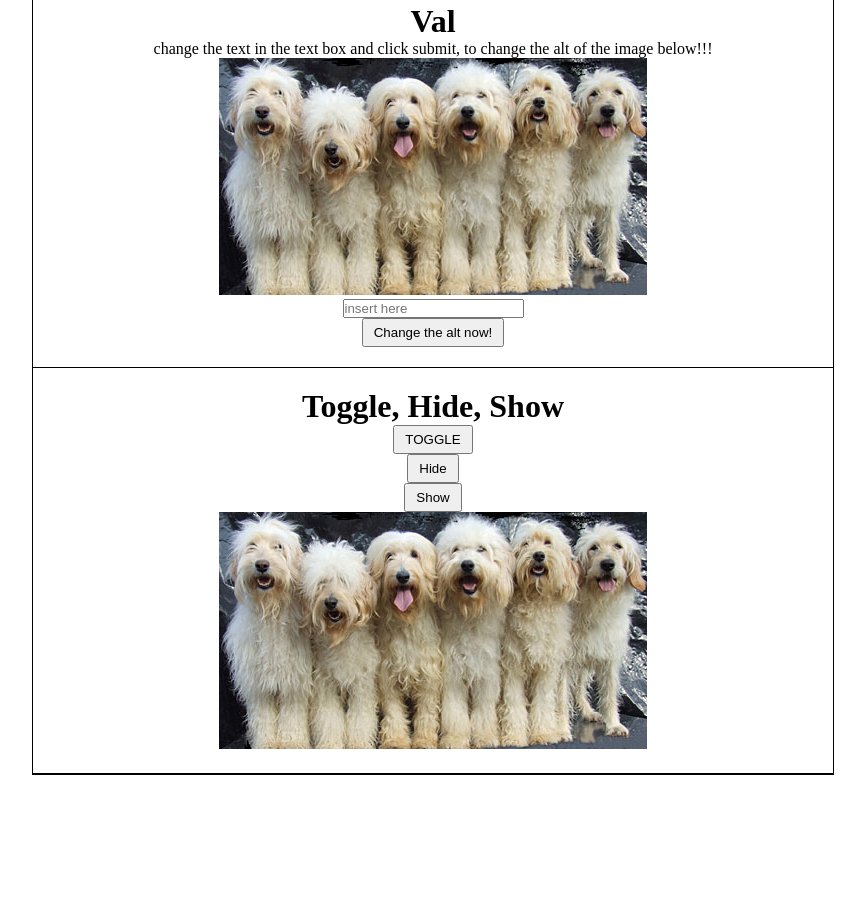
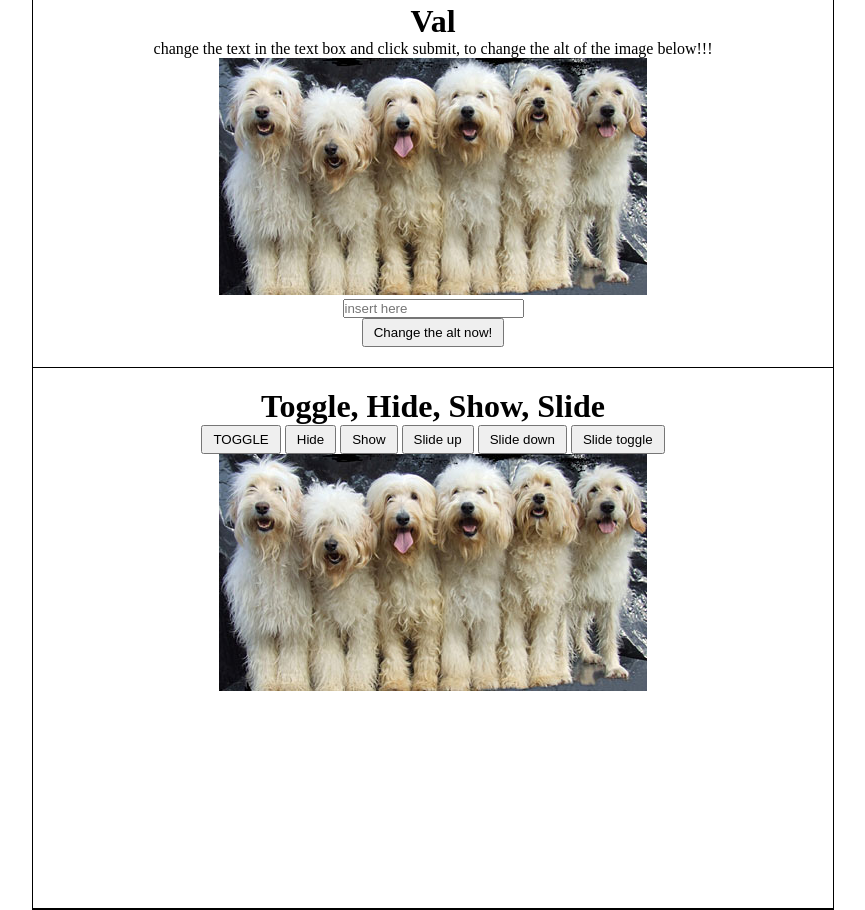
Before and after one commit to stormywake/jquery_test, a plain HTML site: page index.html in a window 1280 px wide. Shown: the part 1351-2261 px from the top of the page, without its empty margins (207-1072 px from the left). Before the commit the page ends 2126 px from the top, so only its background shows below. Drawn offline with nearby package versions, Linux system fonts and the light colour scheme.

Commit message:
added slide jquery funcions

```diff
--- a/index.html
+++ b/index.html
@@ -43,6 +43,15 @@
 		    });
 		    $('#show').click(function(){
 		    	$('#toggle_dog').show();
+		    });
+		    $('#slide_up').click(function(){
+		    	$('#toggle_dog').slideUp("slow");
+		    });
+		    $('#slide_down').click(function(){
+		    	$('#toggle_dog').slideDown("slow");
+		    });
+		    $('#slide_toggle').click(function(){
+		    	$('#toggle_dog').slideToggle("slow");
 		    });
 		});
 	</script>
@@ -94,11 +103,16 @@
 			<input class="block" id="dog_text" type="texarea" placeholder="insert here">
 			<button class="block btn" id="val">Change the alt now!</button>
 		</div><!--  end of val section -->
-		<div class="section">
-			<h1>Toggle, Hide, Show</h1>
-			<button id="toggle" class="btn block">TOGGLE</button>
-			<button id="hide" class="btn block">Hide</button>
-			<button id="show" class="btn block">Show</button>
+		<div class="section fixed_height">
+			<h1>Toggle, Hide, Show, Slide</h1>
+			<ul class=" block inline">
+				<li><button id="toggle" class="btn">TOGGLE</button></li>
+				<li><button id="hide" class="btn">Hide</button></li>
+				<li><button id="show" class="btn">Show</button></li>
+				<li><button id="slide_up" class="btn">Slide up</button></li>
+				<li><button id="slide_down" class="btn">Slide down</button></li>
+				<li><button id="slide_toggle" class="btn">Slide toggle</button></li>
+			</ul>
 			<img id="toggle_dog" src="img/labradoodle.jpg">
 		</div><!-- end of toggle() sectin -->
 	</div><!-- end of container -->
--- a/styles.css
+++ b/styles.css
@@ -34,3 +34,9 @@
 	color: blue;
 	font-style: italic;
 }
+.inline li{
+	display: inline-block;
+}
+.fixed_height{
+	height: 500px;
+}
```
